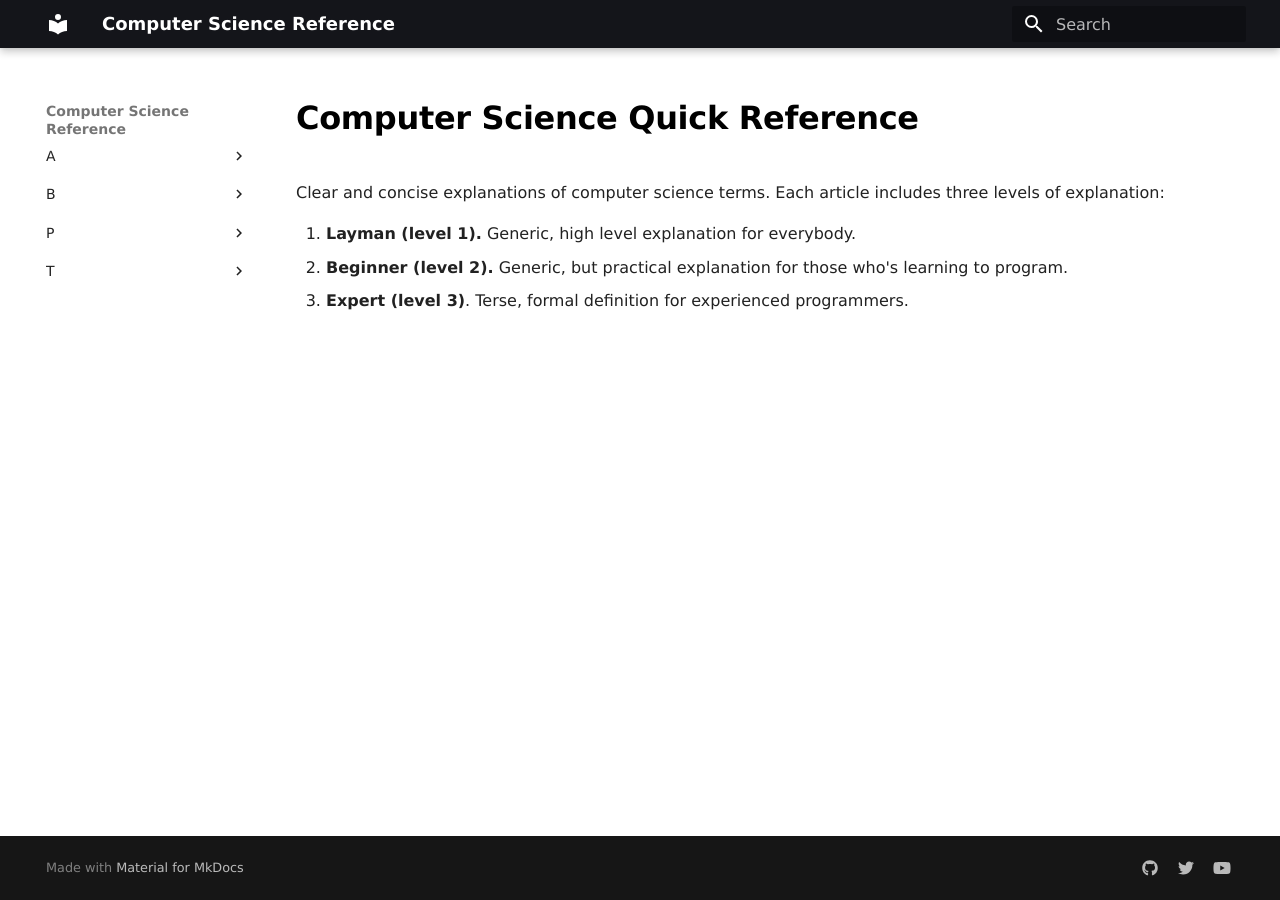
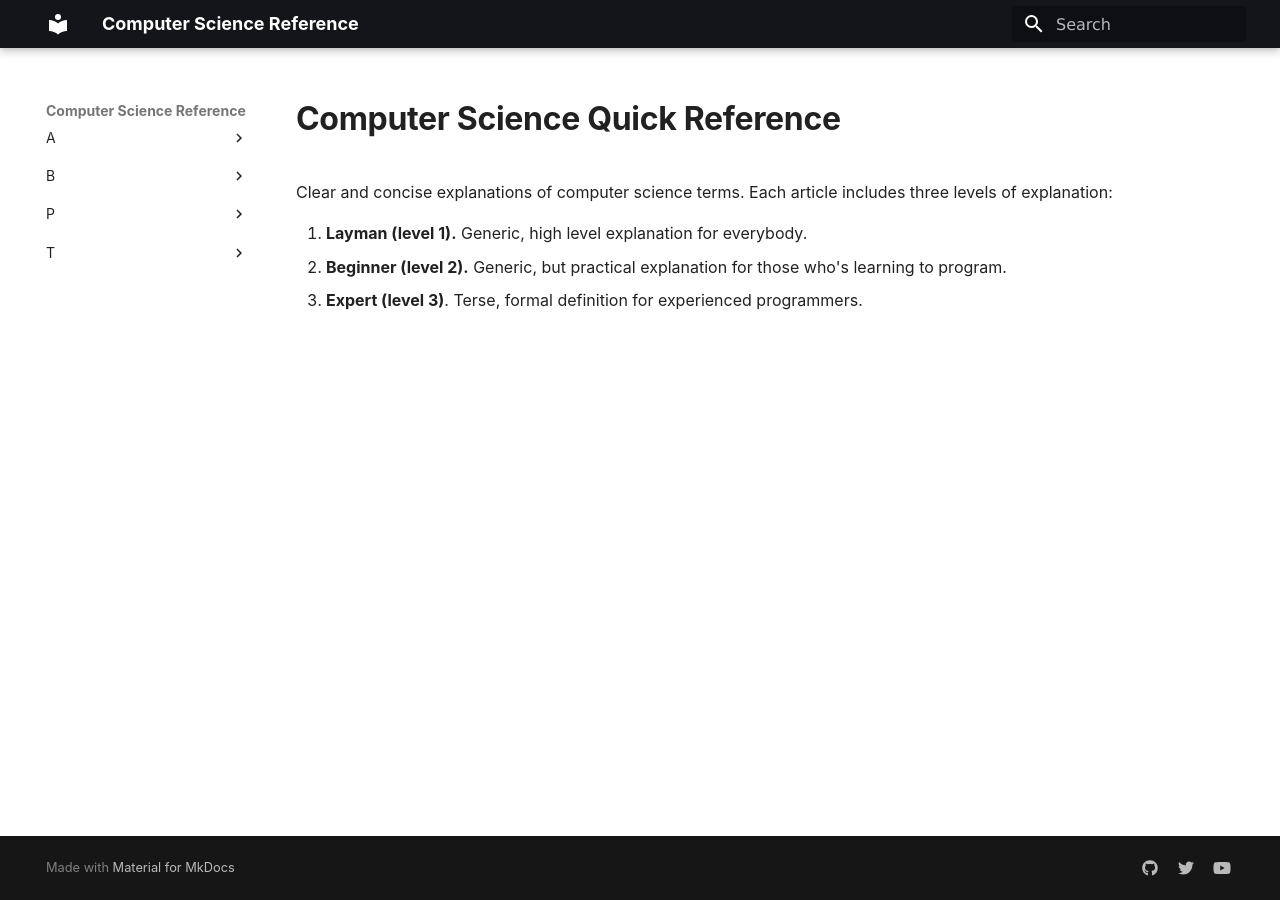
Before and after one commit to Codexpanse/cs.quickref.dev, an MkDocs documentation site: the page built from docs/index.md, in a window 1280 px wide. Built offline with MkDocs 1.6.1 and Material for MkDocs 9.7.7, drawn with Linux system fonts in a browser that asks for light colours; some web fonts are replaced.

Commit message:
unify styles

```diff
--- a/docs/stylesheets/extra.css
+++ b/docs/stylesheets/extra.css
@@ -1,41 +1,41 @@
-nav.md-nav {
-  overflow: visible !important;
-  max-height: 100% !important;
+body {
+  font-family: -apple-system,BlinkMacSystemFont,"Segoe UI",Helvetica,Arial,sans-serif,"Apple Color Emoji","Segoe UI Emoji"
 }
 
-.nav.md-nav.md-nav--secondary {
-  display: none !important;
-}
-
+/* hide left navbar header */
 label.md-nav__title.md-nav__title--site {
   display: none;
 }
 
-
+/* do not show left navbar section headers */
 nav.md-nav.md-nav--primary > ul.md-nav__list > :first-child {
   display: none !important;
 }
 
-.js .md-nav__item--nested>.md-nav__link:after {
-  content: "";
-}
-
-.md-nav__item {
-  margin-bottom: 1rem;
-}
-
-
-/* Do not show sidebar in article */
-.md-content {
-  margin-right: 0;
-}
-div.md-sidebar.md-sidebar--secondary {
-  display: none;
+.md-nav__link--active {
+  color: black !important;
+  font-weight: bold;
 }
 
 /* links in article */
-.md-content a {
+article a {
+  color: blue !important;
   text-decoration: underline;
+}
+
+article h1 {
+  color: inherit !important;
+  font-weight: bolder !important;
+}
+
+article h2 {
+  border-top: 1px solid whitesmoke;
+  font-weight: normal !important;
+  padding-top: 2rem;
+}
+
+pre, code {
+  font-family: SFMono-Regular,Consolas,Liberation Mono,Menlo,monospace;
 }
 
 .md-content h1, .md-content h2, .md-content h3, .md-content h4 {
@@ -49,3 +49,33 @@ div.md-sidebar.md-sidebar--secondary {
 .md-footer-nav {
   display: none;
 }
+
+/* =============================== */
+/* SPECIFIC STYLES FOR CS QUICKREF */
+
+nav.md-nav {
+  overflow: visible !important;
+  max-height: 100% !important;
+}
+
+.nav.md-nav.md-nav--secondary {
+  display: none !important;
+}
+
+
+.js .md-nav__item--nested>.md-nav__link:after {
+  content: "";
+}
+
+.md-nav__item {
+  margin-bottom: 1rem;
+}
+
+/* Do not show sidebar in article */
+.md-content {
+  margin-right: 0;
+}
+
+div.md-sidebar.md-sidebar--secondary {
+  display: none;
+}
```
Also changed, not shown: 1 other file.
